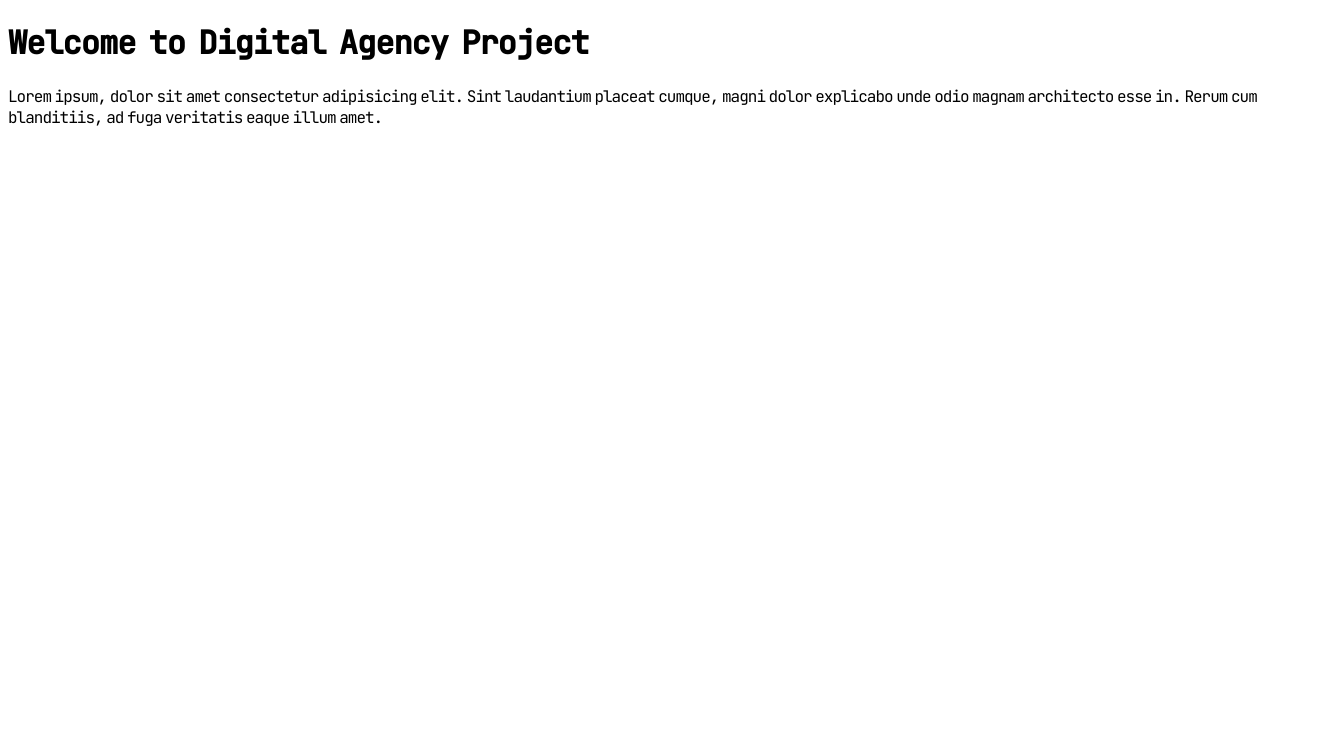
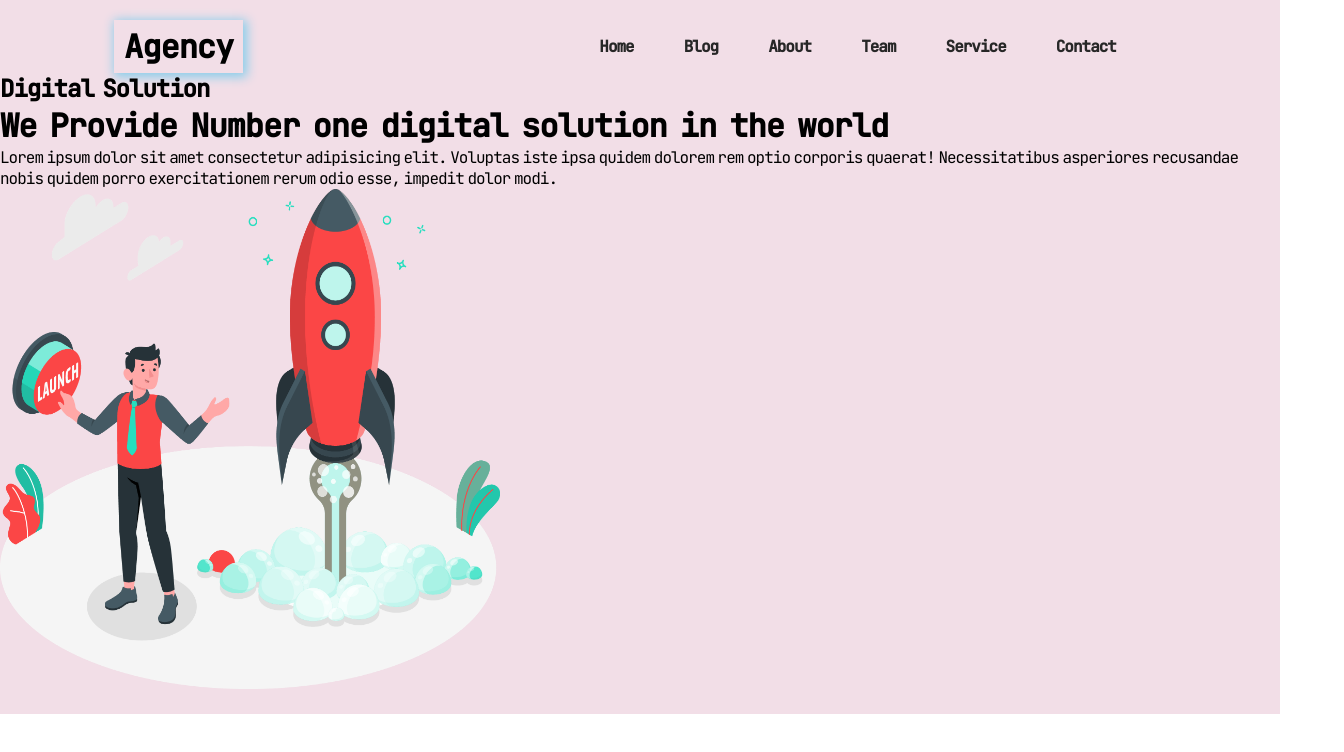
Before and after one commit to Atikur5500/Digital-Agency-Project, a plain HTML site: page index.html in a window 1280 px wide. Shown: the whole page, 1344 px wide, since content can reach past the window. Drawn offline with Linux system fonts and the light colour scheme.

Commit message:
Complete vanila css part

```diff
--- a/Styles/style.css
+++ b/Styles/style.css
@@ -4,3 +4,38 @@ body{
     word-spacing: -5px;
     letter-spacing: -1px;
 }
+*{
+    margin: 0;
+    padding: 0;
+    box-sizing: border-box;
+}
+.header{
+  background-color: #f2dee7;
+  padding: 20px 0;
+}
+nav{
+    margin: 0 -5%;
+    display: flex;
+    justify-content: space-around;
+    align-items: center;
+}
+.logo{
+    font-size: 32px;
+
+    padding: 5px 10px;
+    box-shadow: 2px 2px 10px 2px skyblue;
+}
+nav ul{
+    display: flex;
+
+}
+nav ul li{
+    margin-right: 50px;
+    list-style: none;
+}
+nav ul li a{
+    text-decoration: none;
+    font-size: 16px;
+    font-weight: bold;
+    color: #272727;
+}
--- a/index.html
+++ b/index.html
@@ -7,8 +7,27 @@
     <title>Digital Agency Project</title>
 </head>
 <body>
-    <h1>Welcome to Digital Agency Project</h1>
-    <p>Lorem ipsum, dolor sit amet consectetur adipisicing elit. Sint laudantium placeat cumque, magni dolor explicabo unde odio magnam architecto esse in. Rerum cum blanditiis, ad fuga veritatis eaque illum amet.</p>
+   <header class="header">
+    <nav>
+        <h1 class="logo">Agency</h1>
+        <ul>
+            <li><a href="#">Home</a></li>
+            <li><a href="#">Blog</a></li>
+            <li><a href="#">About</a></li>
+            <li><a href="#">Team</a></li>
+            <li><a href="#">Service</a></li>
+            <li><a href="#">Contact</a></li>
+        </ul>
+    </nav>
+    <div class="banner-container">
+        <div class="banner-info">
+            <h2>Digital Solution</h2>
+            <h1>We Provide Number one digital solution in the world</h1>
+            <p>Lorem ipsum dolor sit amet consectetur adipisicing elit. Voluptas iste ipsa quidem dolorem rem optio corporis quaerat! Necessitatibus asperiores recusandae nobis quidem porro exercitationem rerum odio esse, impedit dolor modi.</p>
+        </div>
+        <img width="500px" height="500px" src="Images/hero-section-min.png" alt="">
+    </div>
+   </header>
 
 
 
```
Also changed, not shown: Images/1-1.jpg (renamed from Images/3. Agency Images/1-1.jpg), Images/2nd-image-min-1024x678.png (renamed from Images/3. Agency Images/2nd-image-min-1024x678.png), Images/2nd-image-min.png (renamed from Images/3. Agency Images/2nd-image-min.png), Images/3rd image.png (renamed from Images/3. Agency Images/3rd image.png), Images/8.jpeg (renamed from Images/3. Agency Images/8.jpeg), Images/about-us-2nd-expert-azi-min (1).png (renamed from Images/3. Agency Images/about-us-2nd-expert-azi-min (1).png), Images/about-us-2nd-expert-azi-min-1-1024x664 (1).png (renamed from Images/3. Agency Images/about-us-2nd-expert-azi-min-1-1024x664 (1).png), Images/about-us-min.png (renamed from Images/3. Agency Images/about-us-min.png), Images/agency-logo-expert-azi-150x28.png (renamed from Images/3. Agency Images/agency-logo-expert-azi-150x28.png), Images/agency-logo-expert-azi-white.png (renamed from Images/3. Agency Images/agency-logo-expert-azi-white.png), Images/hero-section-min.png (renamed from Images/3. Agency Images/hero-section-min.png), Images/team-expert-azi-min.png (renamed from Images/3. Agency Images/team-expert-azi-min.png).
